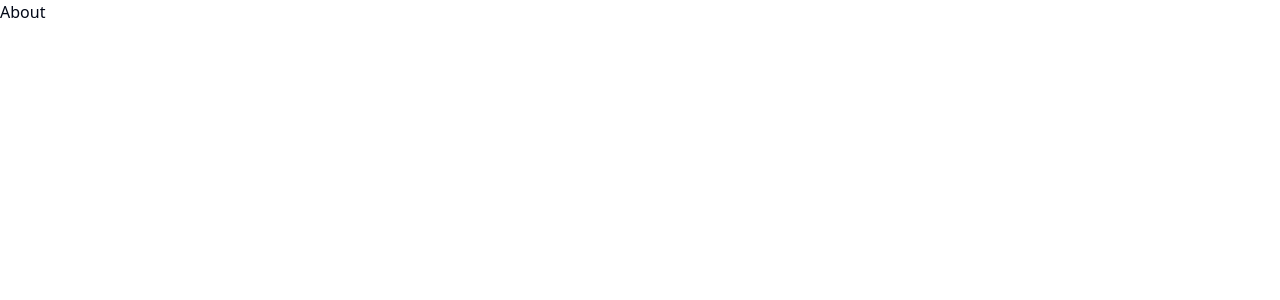
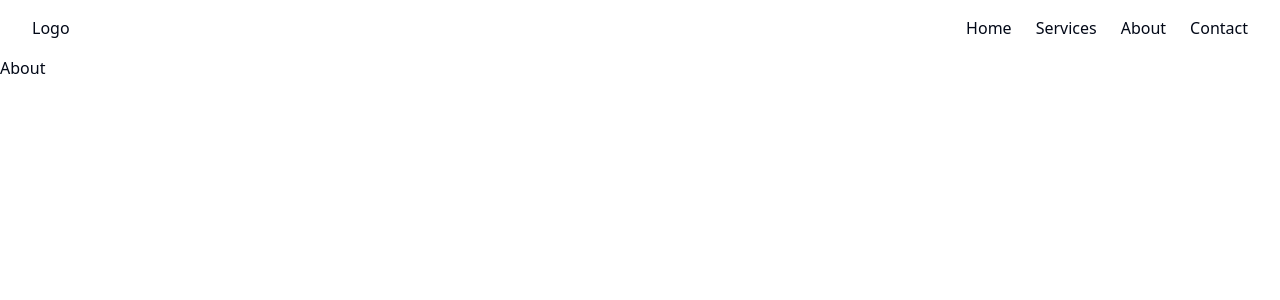
Before and after one commit to yuransimao/Carwash-website, a React (Vite) app: page /about in a window 1280 px wide. Shown: the top 300 px of the page. Built offline with nearby package versions, Linux system fonts and the light colour scheme.

Commit message:
feat:adding header

```diff
--- /dev/null
+++ b/src/components/index.js
@@ -0,0 +1,5 @@
+export * from './ui/button'
+export * from './ui/card'
+export * from './ui/carousel'
+export * from './ui/sheet'
+export * from './ui/header'
--- /dev/null
+++ b/src/components/ui/header.jsx
@@ -0,0 +1,36 @@
+import React,{useState, useEffect} from 'react'
+import { NavLink } from 'react-router-dom'
+import { MenuResponsive } from './menuResponsive'
+function Header() {
+
+    const [MenuResponViseble, setMenuResponViseble] = useState(false)
+
+    useEffect(() => {
+        window.addEventListener("resize", function(){
+            this.innerWidth >= 1024 ? setMenuResponViseble(false) : setMenuResponViseble(true)
+        })
+    },[])
+  return (
+    <React.Fragment>
+        <div className='flex justify-between items-center py-4 px-8'>
+            <div>
+                <h2>Logo</h2>
+            </div>
+            <div>
+               <ul className='hidden lg:flex md:flex  gap-6'>
+                <li> <NavLink to='/'><h2>Home</h2></NavLink></li>
+                <li> <NavLink><h2>Services</h2></NavLink></li>
+                <li> <NavLink><h2>About</h2></NavLink></li>
+                <li> <NavLink><h2>Contact</h2></NavLink></li>
+               </ul>
+
+               <div className='flex lg:hidden md:hidden'>
+                    {MenuResponViseble && <MenuResponsive/>}
+               </div>
+            </div>
+        </div>
+    </React.Fragment>
+  )
+}
+
+export {Header}
--- /dev/null
+++ b/src/components/ui/menuResponsive.jsx
@@ -0,0 +1,36 @@
+import React from 'react'
+import { NavLink } from 'react-router-dom'
+import { Sheet, SheetTrigger, SheetContent,SheetClose,Button } from '../'
+import { Menu } from 'lucide-react'
+
+ function MenuResponsive() {
+  return (
+    <React.Fragment>
+        <div>
+        <Sheet>
+      <SheetTrigger asChild>
+        <Button variant="outline"><Menu/></Button>
+      </SheetTrigger>
+      <SheetContent>
+
+
+
+          <SheetClose asChild>
+
+           <ul className='flex flex-col gap-8 py-10'>
+                <li> <NavLink><h2>Home</h2></NavLink></li>
+                <li> <NavLink><h2>Services</h2></NavLink></li>
+                <li> <NavLink><h2>About</h2></NavLink></li>
+                <li> <NavLink><h2>Contact</h2></NavLink></li>
+               </ul>
+
+          </SheetClose>
+
+      </SheetContent>
+    </Sheet>
+        </div>
+    </React.Fragment>
+  )
+}
+
+export {MenuResponsive}
--- a/src/routers/routers.jsx
+++ b/src/routers/routers.jsx
@@ -1,9 +1,11 @@
 import { BrowserRouter, Route, Routes } from "react-router-dom";
 import * as Pages from '@/pages'
+import { Header } from "@/components";
 function Router (){
 
     return(
         <BrowserRouter>
+        <Header/>
         <Routes>
             <Route path="/" exact element={<Pages.Home/>}/>
             <Route path="/service"  element={<Pages.Service/>}/>
```
